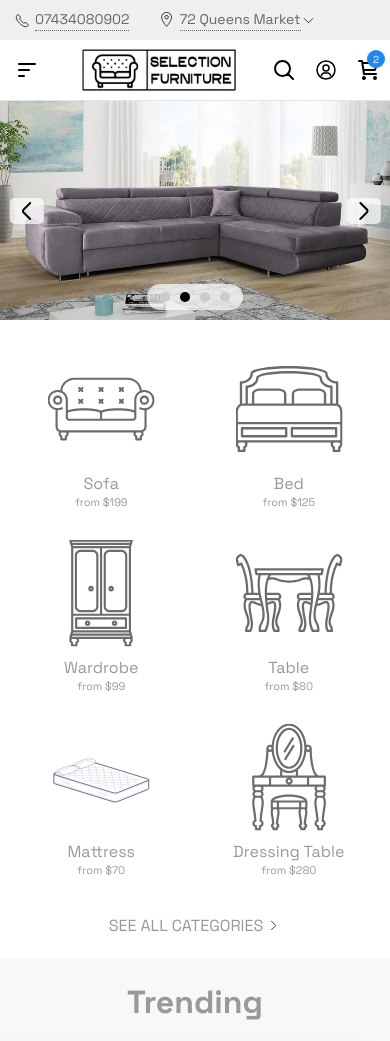
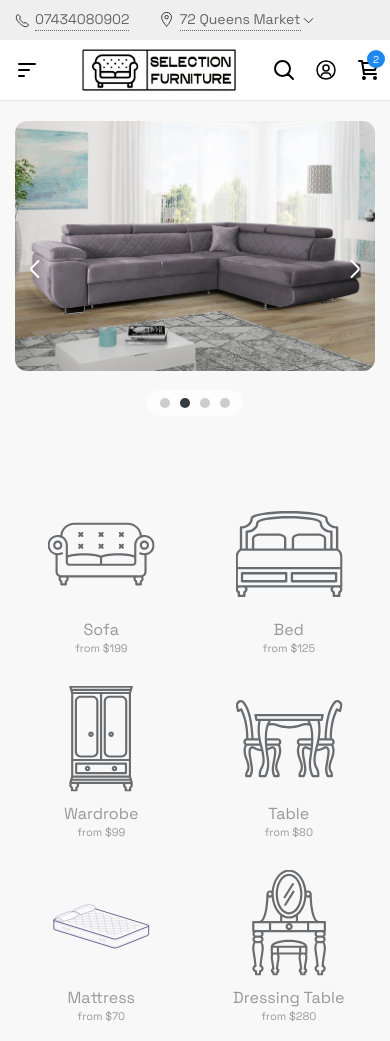
Before and after one commit to CodeAbbas/Selection-Furniture---Copy, a plain HTML site: page index.html in a window 390 px wide. Shown: the top 1041 px of the page. Drawn offline with nearby package versions, Linux system fonts and the light colour scheme.

Commit message:
lookbook addedd || 1.0.3 || 01/05/2025 5:40 PM

```diff
--- a/index.html
+++ b/index.html
@@ -73,7 +73,7 @@
                 <div class="uk-navbar-right uk-visible@s">
                     <nav>
                         <ul class="uk-navbar-nav">
-                            <li><a href="news.html">News</a></li>
+                            <li><a href="terms&conditions.html">T&Q</a></li>
                             <li><a href="faq.html">FAQ</a></li>
                             <li><a href="#">Payment</a></li>
                         </ul>
@@ -464,37 +464,48 @@
     </header>
     <main>
         <!-- Gallery Slider -->
-        <div class="new-gallery">
+        <section class="enhanced-gallery uk-section uk-section-muted" id="gallery">
+            <div class="uk-container uk-container-large">
+                <div class="new-gallery" uk-lightbox>
                     <div class="new-photos">
                         <div class="new-slide active">
-                    <img src="https://images.ctfassets.net/ylqmmgjpbpfw/4ikTWACttfLMR8uVym4Owi/6535d00ddfdfc38eb1040fa841193d4b/ANTONY-MODULAR-NICO-OYSTER-210923-T4-0816x-2.jpg?h=720&w=1920&fit=fill&fm=jpg&fl=progressive"
-                        alt="Image 1">
+                            <a href="#" data-caption="Antony Modular Sofa">
+                                <img src="https://images.ctfassets.net/ylqmmgjpbpfw/4ikTWACttfLMR8uVym4Owi/6535d00ddfdfc38eb1040fa841193d4b/ANTONY-MODULAR-NICO-OYSTER-210923-T4-0816x-2.jpg?h=720&w=1920&fit=fill&fm=jpg&fl=progressive" alt="Antony Modular Sofa in oyster fabric" loading="lazy">
+                            </a>
                         </div>
                         <div class="new-slide">
-                    <img src="assets/images/Sofa/Laguna-sofabed-Branding-2-1.webp" alt="Image 2">
+                            <a href="assets/images/Sofa/Laguna-sofabed-Branding-2-1.webp" data-caption="Laguna Sofabed">
+                                <img src="assets/images/Sofa/Laguna-sofabed-Branding-2-1.webp" alt="Laguna Sofabed in modern setting" loading="lazy">
+                            </a>
                         </div>
                         <div class="new-slide">
-                    <img src="assets/images/Dinning/DINNING.webp" alt="Image 3">
+                            <a href="assets/images/Dinning/Munich Dining Table.webp" data-caption="Munich Dining Table">
+                                <img src="assets/images/Dinning/Munich Dining Table.webp" alt="Munich Dining Table in contemporary dining room" loading="lazy">
+                            </a>
                         </div>
                         <div class="new-slide">
-                    <img src="assets/images/Bed/AlaskaBed.webp" alt="Image 4">
+                            <a href="assets/images/Bed/AlaskaBed.webp" data-caption="Alaska Bed">
+                                <img src="assets/images/Bed/AlaskaBed.webp" alt="Alaska Bed in cozy bedroom" loading="lazy">
+                            </a>
                         </div>
                     </div>
                     <div class="new-buttons">
-                <button class="new-prev" uk-icon="arrow-left"></button>
-                <button class="new-next" uk-icon="arrow-right"></button>
+                        <button class="new-prev" uk-icon="arrow-left" aria-label="Previous slide"></button>
+                        <button class="new-next" uk-icon="arrow-right" aria-label="Next slide"></button>
                     </div>
                     <div class="dot-mid">
                         <ul class="new-dots">
-                    <li class="active" data-slide="0"></li>
-                    <li data-slide="1"></li>
-                    <li data-slide="2"></li>
-                    <li data-slide="3"></li>
+                            <li class="active" data-slide="0" aria-label="Slide 1"></li>
+                            <li data-slide="1" aria-label="Slide 2"></li>
+                            <li data-slide="2" aria-label="Slide 3"></li>
+                            <li data-slide="3" aria-label="Slide 4"></li>
                         </ul>
                     </div>
                 </div>
+            </div>
+        </section>
 
-        <section class="uk-section uk-section-default uk-section-small">
+        <section class="uk-section uk-section-default uk-section-muted uk-section-small">
             <div class="uk-container">
                 <div class="uk-grid-small uk-child-width-1-2 uk-child-width-1-3@s uk-child-width-1-6@m" uk-grid="">
                     <div><a class="uk-link-muted uk-text-center uk-display-block uk-padding-small uk-box-shadow-hover-large"
@@ -634,7 +645,7 @@
         <!-- Featured -->
 
         <!-- Best Selling -->
-        <section class="uk-section uk-section-default uk-section-small" style="padding: 30px 0; ">
+        <section class="uk-section uk-section-default uk-section-small uk-section-muted" style="padding: 30px 0; ">
             <div class="uk-container">
                 <a class="uk-link-muted tm-link-to-all" href="featured.html"></a>
                     <h2 class="uk-text-center uk-text-large uk-margin-medium-bottom" style="font-size: 2rem; font-weight: bold;">Best Selling</h2>
@@ -674,27 +685,6 @@
 
         <!--Lookbook end-->
 
-
-        <section class="uk-section uk-section-default uk-section-small">
-            <div class="uk-container">
-                <div class="uk-grid-medium uk-child-width-1-1 uk-child-width-1-2@s" uk-grid="">
-                    <section>
-                        <h2 class="uk-text-center uk-text-left@s">About</h2>
-                        <p>Lorem ipsum dolor sit amet, consectetur adipiscing elit. Nunc at neque vulputate,
-                            vestibulum magna in, accumsan urna. Nulla feugiat ipsum ex, molestie porttitor nibh
-                            faucibus at. Lorem ipsum dolor sit amet, consectetur adipiscing elit. Nullam hendrerit
-                            lorem ut finibus semper. Donec ac vehicula erat, nec consequat massa.</p>
-                        <p>Quisque rhoncus fermentum sapien id congue. Nam at rutrum turpis. Aliquam sagittis
-                            imperdiet tortor vel dignissim. Ut ipsum nunc, egestas et odio id, vestibulum posuere
-                            orci. Orci varius natoque penatibus et magnis dis parturient montes, nascetur ridiculus
-                            mus.</p>
-                        <div class="uk-text-center uk-text-left@s"><a
-                                class="uk-link-muted uk-text-uppercase tm-link-to-all" href="about.html"><span>read
-                                    more</span><span uk-icon="icon: chevron-right; ratio: .75;"></span></a></div>
-                    </section>
-                </div>
-            </div>
-        </section>
         <section class="uk-section uk-section-primary uk-section-small uk-light">
             <div class="uk-container">
                 <div class="uk-text-center">
--- a/scripts/components/slider.js
+++ b/scripts/components/slider.js
@@ -1,48 +1,52 @@
-document.addEventListener("DOMContentLoaded", () => {
+// gallery Slider
+document.addEventListener('DOMContentLoaded', () => {
     const slides = document.querySelectorAll('.new-slide');
     const dots = document.querySelectorAll('.new-dots li');
-    const nextBtn = document.querySelector('.new-next');
-    const prevBtn = document.querySelector('.new-prev');
-    let currentIndex = 0;
+    const prevButton = document.querySelector('.new-prev');
+    const nextButton = document.querySelector('.new-next');
+    let currentSlide = 0;
 
     function showSlide(index) {
-        const totalSlides = slides.length;
-        if (index >= totalSlides) {
-            currentIndex = 0; // Loop back to the first slide
-        } else if (index < 0) {
-            currentIndex = totalSlides - 1; // Loop to the last slide
-        }
-
-        // Move the slides container
-        document.querySelector(".new-photos").style.transform = `translateX(-${currentIndex * 100}%)`;
-
-        // Update active dot
+        slides.forEach((slide, i) => {
+            slide.classList.toggle('active', i === index);
+        });
         dots.forEach((dot, i) => {
-            dot.classList.toggle('active', i === currentIndex);
+            dot.classList.toggle('active', i === index);
         });
+        currentSlide = index;
     }
 
-    nextBtn.addEventListener("click", () => {
-        currentIndex++;
-        showSlide(currentIndex);
-    });
+    function nextSlide() {
+        const nextIndex = (currentSlide + 1) % slides.length;
+        showSlide(nextIndex);
+    }
 
-    prevBtn.addEventListener("click", () => {
-        currentIndex--;
-        showSlide(currentIndex);
-    });
+    function prevSlide() {
+        const prevIndex = (currentSlide - 1 + slides.length) % slides.length;
+        showSlide(prevIndex);
+    }
 
-    // Add click event to dots
+    // Event listeners for buttons
+    nextButton.addEventListener('click', nextSlide);
+    prevButton.addEventListener('click', prevSlide);
+
+    // Event listeners for dots
     dots.forEach((dot, index) => {
         dot.addEventListener('click', () => {
-            currentIndex = index; // Set currentIndex to the index of the clicked dot
-            showSlide(currentIndex);
+            showSlide(index);
         });
     });
 
-    // Auto slide every 4 seconds
-    setInterval(() => {
-        currentIndex++;
-        showSlide(currentIndex);
-    }, 4000);
+    // Keyboard navigation
+    document.addEventListener('keydown', (e) => {
+        if (e.key === 'ArrowRight') nextSlide();
+        if (e.key === 'ArrowLeft') prevSlide();
+    });
+
+    // Auto-slide (optional, inspired by banner’s dynamic feel)
+    let autoSlide = setInterval(nextSlide, 4000);
+    document.querySelector('.new-gallery').addEventListener('mouseenter', () => clearInterval(autoSlide));
+    document.querySelector('.new-gallery').addEventListener('mouseleave', () => {
+        autoSlide = setInterval(nextSlide, 5000);
+    });
 });
--- a/scripts/script.js
+++ b/scripts/script.js
@@ -91,6 +91,9 @@ function createProductCard(product) {
         </li>
     `;
 }
+
+
+//
 
 // Fetch products and populate slider
 document.addEventListener('DOMContentLoaded', () => {
--- a/styles/style.css
+++ b/styles/style.css
@@ -1,93 +1,130 @@
+.enhanced-gallery {
+
+  padding: 20px 0 50px 0;
+}
 
 .new-gallery {
-
   position: relative;
-  width: 100%;
-  max-width: auto; /* Set a max-width for larger screens */
-  aspect-ratio: 16/9; /* Maintain a 16:9 aspect ratio */
-  height: auto; /* Set height to auto to maintain aspect ratio */
-  margin: 0 auto; /* Center the gallery */
-  overflow: hidden;
-
+  max-width: 1200px;
+  margin: 0 auto;
 }
 
 .new-photos {
-  display: flex;
-  transition: transform 0.5s ease;
+  overflow: hidden;
+  position: relative;
+  height: 590px; /* Increased height for immersive view */
 }
 
 .new-slide {
-  min-width: 100%;
-  height: 0;
-  padding-top: 56.25%;
-  position: relative;
-}
-
-.new-slide img {
   position: absolute;
   top: 0;
   left: 0;
   width: 100%;
   height: 100%;
-  object-fit: cover;
+  opacity: 0;
+  transition: opacity 0.5s ease;
+}
+
+.new-slide.active {
+  opacity: 1;
+}
+
+.new-slide img {
+  width: 100%;
+  height: 100%;
+  object-fit: cover; /* Ensures images fill without distortion */
+  border-radius: 12px; /* Soft corners like banner */
+  transition: transform 0.3s ease, opacity 0.3s ease; /* Inspired by banner hover */
+}
+
+.new-slide:hover img {
+  transform: scale(1.05); /* Subtle zoom on hover, like banner's scale effect */
+  opacity: 0.9;
 }
 
 .new-buttons {
   position: absolute;
   top: 50%;
-  left: 50%;
-  transform: translate(-50%, -50%);
+  width: 100%;
   display: flex;
   justify-content: space-between;
-  width: 95%; /* Adjust width as needed */
+  transform: translateY(-50%);
 }
 
 .new-prev, .new-next {
-  background: rgba(255, 255, 255, 0.7);
-  border-radius: 5px;
-  padding: 1px 5px;
-  cursor: pointer;
-  font-size: 18px;
-  transition: background 0.3s;
+ /* Matches banner's dark overlay */
+  border: none;
+  padding: 10px;
+  border-radius: 50%;
+  color: #fff;
+  transition: background 0.3s ease;
 }
 
 .new-prev:hover, .new-next:hover {
-  background: rgba(255, 255, 255, 1);
+  background: rgba(0, 0, 0, 0.8);
 }
-/*dots*/
+
+.dot-mid {
+  text-align: center;
+  margin-top: 20px;
+}
+
 .new-dots {
-  display: flex;
-  justify-content: center;
-  text-align: center;
-  margin:-36px 0 auto;
+  display: inline-flex;
+  list-style: none;
+  padding: 0;
+  margin:-126px 0 auto;
   list-style: none;
   background: rgba(255, 255, 255, 0.7);
   border-radius: 20px;
   padding: 8px;
-  position: absolute;
-  z-index: 1000;
-  left: 50%;
-  transform: translateX(-50%);
+}
 
-}
-.dot-mid{
-  width: 100%;
-  text-align: center;
-}
 .new-dots li {
-  width: 10px; /* Size of the dot */
-  height: 10px; /* Size of the dot */
-  background-color: #ccc;
+  width: 12px;
+  height: 12px;
+  background: #ccc;
   border-radius: 50%;
   margin: 0 5px;
   cursor: pointer;
-  transition: background-color 0.3s;
+  transition: background 0.3s ease;
 }
 
 .new-dots li.active {
-  background-color: #000000; /* Active dot color */
+  background: #343a40; /* Matches banner's dark border */
 }
 
+.new-dots li:hover {
+  background: #666;
+}
+
+/* Responsive adjustments */
+@media (max-width: 768px) {
+  .new-photos {
+      height: 300px; /* Adjusted height for mobile */
+  }
+
+  .new-slide img {
+      height: 100%;
+  }
+
+  .new-prev, .new-next {
+      padding: 8px;
+  }
+
+  .new-dots li {
+      width: 10px;
+      height: 10px;
+  }
+}
+
+
+@media (max-width: 576px) {
+  .new-photos {
+      height: 250px; /* Further reduced for smaller screens */
+  }
+}
+/* Gallery section end*/
 
   /*UK Navbar*/
 .uk-navbar-container>.uk-container .uk-navbar-left {
@@ -124,7 +161,7 @@
 
 
 
-/**/
+/* featured-container */
 .featured-container {
   width: 100%;
 
```
Lines whose indentation alone changed are shown as unchanged.
